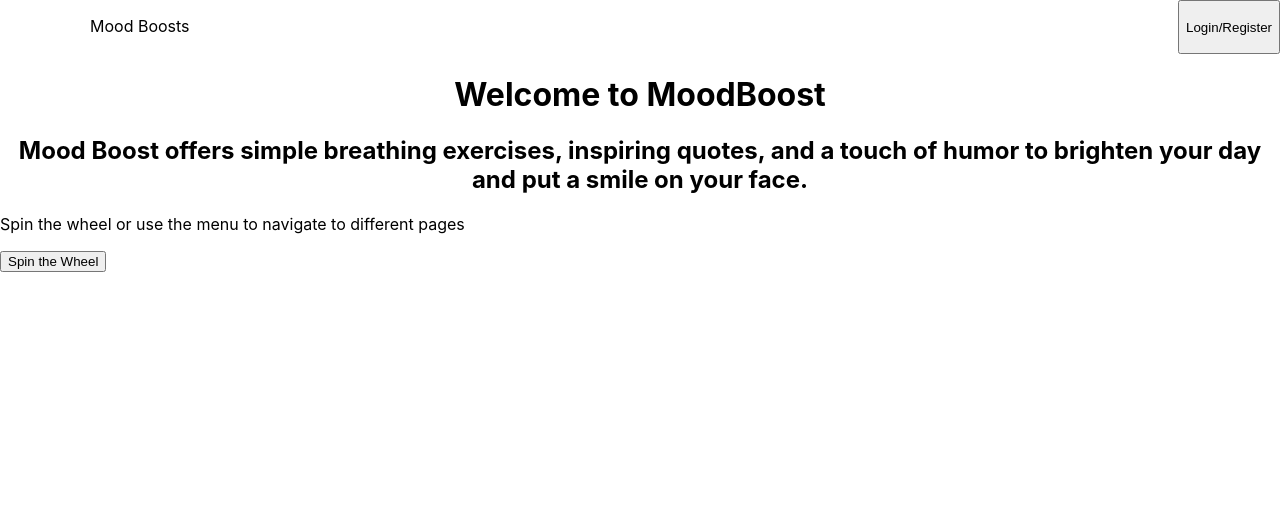
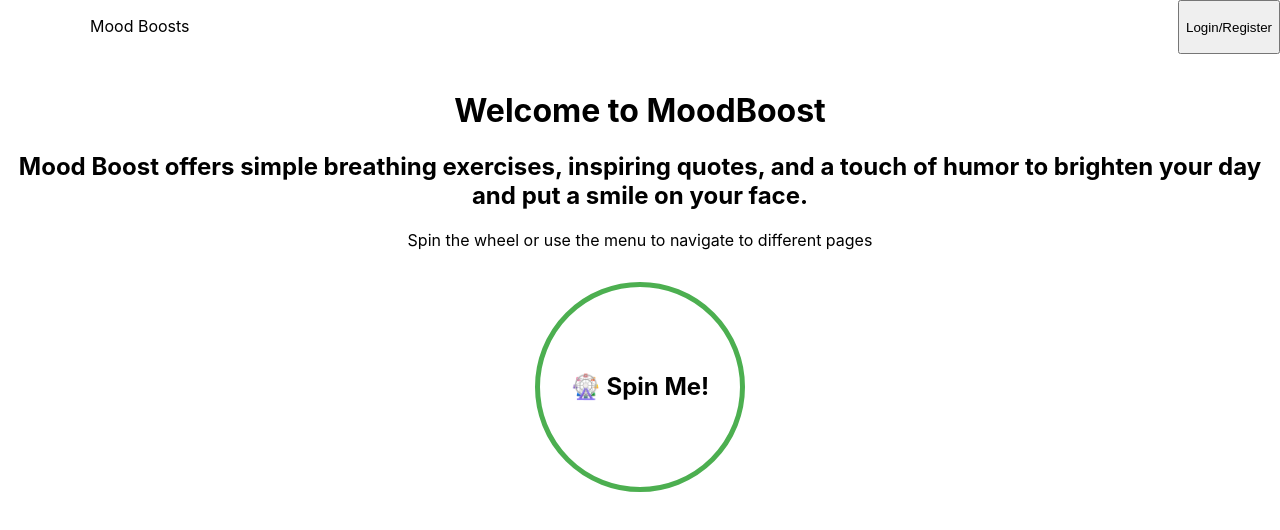
Before and after one commit to TDManning/mood_boost_fe, a React (Create React App) app in the folder mood_boost_fe/: page / in a window 1280 px wide. Shown: the top 530 px of the page. Built offline with nearby package versions, Linux system fonts and the light colour scheme.

Commit message:
feat: added basic CSS styling to HomePage as well as the spin wheel

```diff
--- a/mood_boost_fe/src/App.jsx
+++ b/mood_boost_fe/src/App.jsx
@@ -10,16 +10,12 @@ function App() {
   return (
     <>
       < NavBar />
-      {/* <NavBar /> */}
       <Routes>
-        {/* Define HomePage as the landing page */}
         <Route path="/" element={<HomePage />} />
         <Route path="/quote" element={<QuotePage />} />
         <Route path="/joke" element={<JokePage />} />
         <Route path="/breathing" element={<BreathingPage />} />
       </Routes>
-
-      {/* <div>We have no errors</div> */}
     </>
   );
 }
--- a/mood_boost_fe/src/HomePage/HomePage.css
+++ b/mood_boost_fe/src/HomePage/HomePage.css
@@ -1,3 +1,52 @@
-h1, h2 {
+.home-page {
   text-align: center;
+  padding: 1rem;
 }
+
+.nav-bar {
+  display: flex;
+  justify-content: center;
+  background-color: #4caf50;
+  padding: 1rem;
+}
+
+.nav-link {
+  color: white;
+  text-decoration: none;
+  margin: 0 1rem;
+  font-size: 1.2rem;
+  font-weight: bold;
+}
+
+.nav-link:hover {
+  text-decoration: underline;
+}
+
+.content {
+  padding: 2rem;
+}
+
+.spinner-container {
+  display: flex;
+  justify-content: center;
+  align-items: center;
+  margin-top: 2rem;
+}
+
+.spinner-wheel {
+  width: 200px;
+  height: 200px;
+  border: 5px solid #4caf50;
+  border-radius: 50%;
+  display: flex;
+  justify-content: center;
+  align-items: center;
+  font-size: 1.5rem;
+  font-weight: bold;
+  cursor: pointer;
+  animation: spin-animation 5s linear infinite;
+}
+
+.spinner-wheel:hover {
+  background-color: #f0f0f0;
+}
--- a/mood_boost_fe/src/HomePage/HomePage.jsx
+++ b/mood_boost_fe/src/HomePage/HomePage.jsx
@@ -14,10 +14,11 @@ function HomePage() {
         Mood Boost offers simple breathing exercises, inspiring quotes, and a touch of humor to brighten your day and put a smile on your face.
       </h2>
       <p>Spin the wheel or use the menu to navigate to different pages</p>
-        {/* <SpinnerWheel /> */}
-        <NavLink to="/spin" className="spin-link">
-          <button className="spin-btn">Spin the Wheel</button>
-        </NavLink>
+      <section className="spinner-container">
+        <div className="spinner-wheel" onClick={handleSpin}>
+          <p>🎡 Spin Me!</p>
+        </div>
+      </section>
     </div>
   )
 }
```
Also changed, not shown: mood_boost_fe/src/SpinnerWheel/SpinnerWheel.jsx (deleted, +0 -13 lines), mood_boost_fe/src/SpinnerWheel/SpinnerWheel.css (deleted). Lines whose indentation alone changed are shown as unchanged.
